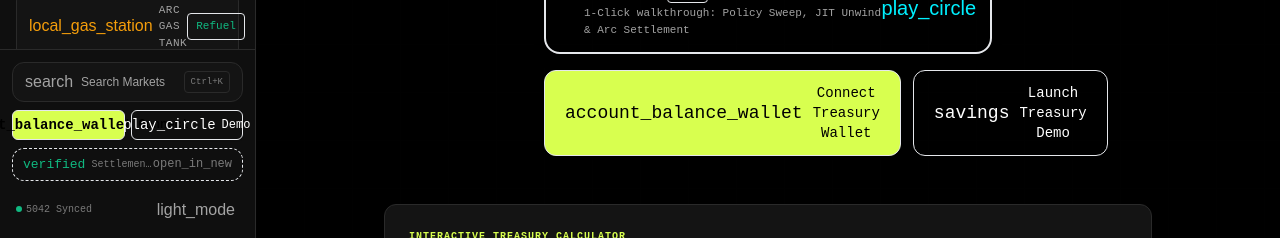
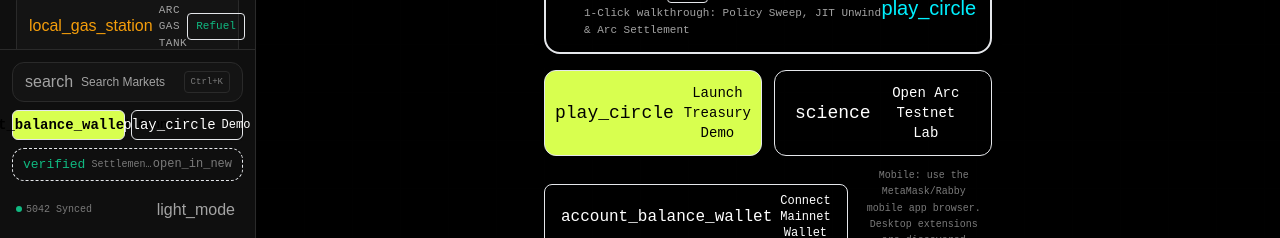
Before and after one commit to Tajudeeen/interminal-, a React (Vite) app: page / in a window 1280 px wide. Shown: the part 562-800 px from the top of the page. Built offline with nearby package versions, Linux system fonts and the light colour scheme; no server answers.

Commit message:
ui: make demo the primary path and add testnet lab entry

```diff
--- a/src/components/views/LandingView.tsx
+++ b/src/components/views/LandingView.tsx
@@ -7,7 +7,7 @@ import { Logo } from "../ui/Logo";
 import { Button } from "../ui/Button";
 
 export const LandingView: React.FC = () => {
-  const { connectWallet, launchDemo, connecting, setView, startJudgeTour } = useAppStore();
+  const { connectWallet, launchDemo, launchTestnet, connecting, setView, startJudgeTour } = useAppStore();
   const [simTreasurySize, setSimTreasurySize] = useState<number>(250000);
 
   const previewKeys = ["ETH/USDC", "BTC/USDC", "EURC/USDC", "ARC/USDC"];
@@ -126,27 +126,42 @@ export const LandingView: React.FC = () => {
           </button>
         </div>
 
-        {/* CTA Buttons with True React Button Component */}
-        <div className="mt-4 flex flex-col sm:flex-row items-center gap-3 w-full max-w-md">
+        {/* Primary paths */}
+        <div className="mt-4 w-full max-w-md grid grid-cols-1 sm:grid-cols-2 gap-3">
           <Button
             size="lg"
             variant="primary"
             fullWidth
-            isLoading={connecting}
-            onClick={() => connectWallet()}
-            leftIcon={<span className="material-symbols-outlined text-[18px]">account_balance_wallet</span>}
+            onClick={launchDemo}
+            leftIcon={<span className="material-symbols-outlined text-[18px]">play_circle</span>}
           >
-            {connecting ? "Connecting Wallet..." : "Connect Treasury Wallet"}
+            Launch Treasury Demo
           </Button>
           <Button
             size="lg"
             variant="secondary"
             fullWidth
-            onClick={launchDemo}
-            leftIcon={<span className="material-symbols-outlined text-[18px]">savings</span>}
+            onClick={launchTestnet}
+            leftIcon={<span className="material-symbols-outlined text-[18px]">science</span>}
           >
-            Launch Treasury Demo
+            Open Arc Testnet Lab
           </Button>
+        </div>
+
+        <div className="mt-3 w-full max-w-md flex flex-col sm:flex-row items-center gap-2">
+          <Button
+            size="md"
+            variant="outline"
+            fullWidth
+            isLoading={connecting}
+            onClick={() => connectWallet("mainnet")}
+            leftIcon={<span className="material-symbols-outlined text-[16px]">account_balance_wallet</span>}
+          >
+            {connecting ? "Connecting..." : "Connect Mainnet Wallet"}
+          </Button>
+          <span className="text-[10px] font-mono text-muted text-center leading-relaxed px-2">
+            Mobile: use the MetaMask/Rabby mobile app browser. Desktop extensions are discovered automatically.
+          </span>
         </div>
 
         {/* Interactive Yield Calculator Preview */}
```
